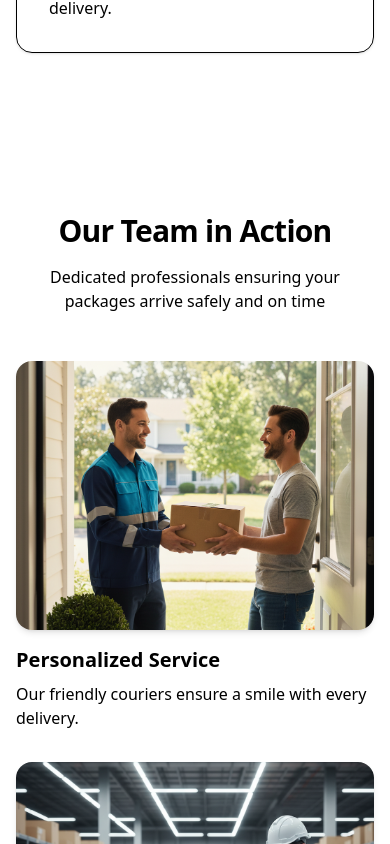
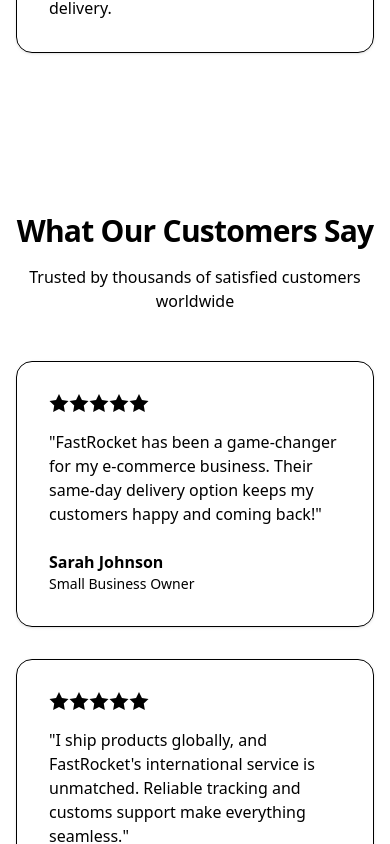
Before and after one commit to richardbranson077-sketch/Fastrocket-delivery, a Next.js app: page / in a window 390 px wide. Shown: the part 4940-5784 px from the top of the page. Built offline with nearby package versions, Linux system fonts and the light colour scheme; no server answers.

Commit message:
Remove duplicate team gallery from home page

```diff
--- a/src/app/page.tsx
+++ b/src/app/page.tsx
@@ -327,57 +327,6 @@
         </div>
       </section>
 
-      {/* Team Section */}
-      <section className="py-20">
-        <div className="container max-w-screen-2xl px-4">
-          <div className="mb-12 text-center">
-            <h2 className="mb-4 text-3xl font-bold tracking-tight md:text-4xl">Our Team in Action</h2>
-            <p className="text-muted-foreground">Dedicated professionals ensuring your packages arrive safely and on time</p>
-          </div>
-
-          <div className="grid grid-cols-1 gap-8 md:grid-cols-3">
-            {[
-              {
-                src: "/images/delivery-handover.png",
-                title: "Personalized Service",
-                description: "Our friendly couriers ensure a smile with every delivery."
-              },
-              {
-                src: "/images/warehouse-scanning.png",
-                title: "Advanced Logistics",
-                description: "State-of-the-art warehousing for precise package tracking."
-              },
-              {
-                src: "/images/driver-van.png",
-                title: "Modern Fleet",
-                description: "Eco-friendly electric vans for sustainable delivery."
-              }
-            ].map((item, index) => (
-              <motion.div
-                key={index}
-                initial={{ opacity: 0, y: 20 }}
-                whileInView={{ opacity: 1, y: 0 }}
-                viewport={{ once: true }}
-                transition={{ delay: index * 0.2 }}
-                className="group"
-              >
-                <div className="relative mb-4 aspect-[4/3] overflow-hidden rounded-2xl shadow-md">
-                  <Image
-                    src={item.src}
-                    alt={item.title}
-                    fill
-                    className="object-cover transition-transform duration-500 group-hover:scale-105"
-                  />
-                  <div className="absolute inset-0 bg-gradient-to-t from-black/60 to-transparent opacity-0 transition-opacity duration-300 group-hover:opacity-100"></div>
-                </div>
-                <h3 className="mb-2 text-xl font-semibold">{item.title}</h3>
-                <p className="text-muted-foreground">{item.description}</p>
-              </motion.div>
-            ))}
-          </div>
-        </div>
-      </section>
-
       {/* Testimonials */}
       <section className="bg-muted/30 py-20">
         <div className="container max-w-screen-2xl px-4">
```
